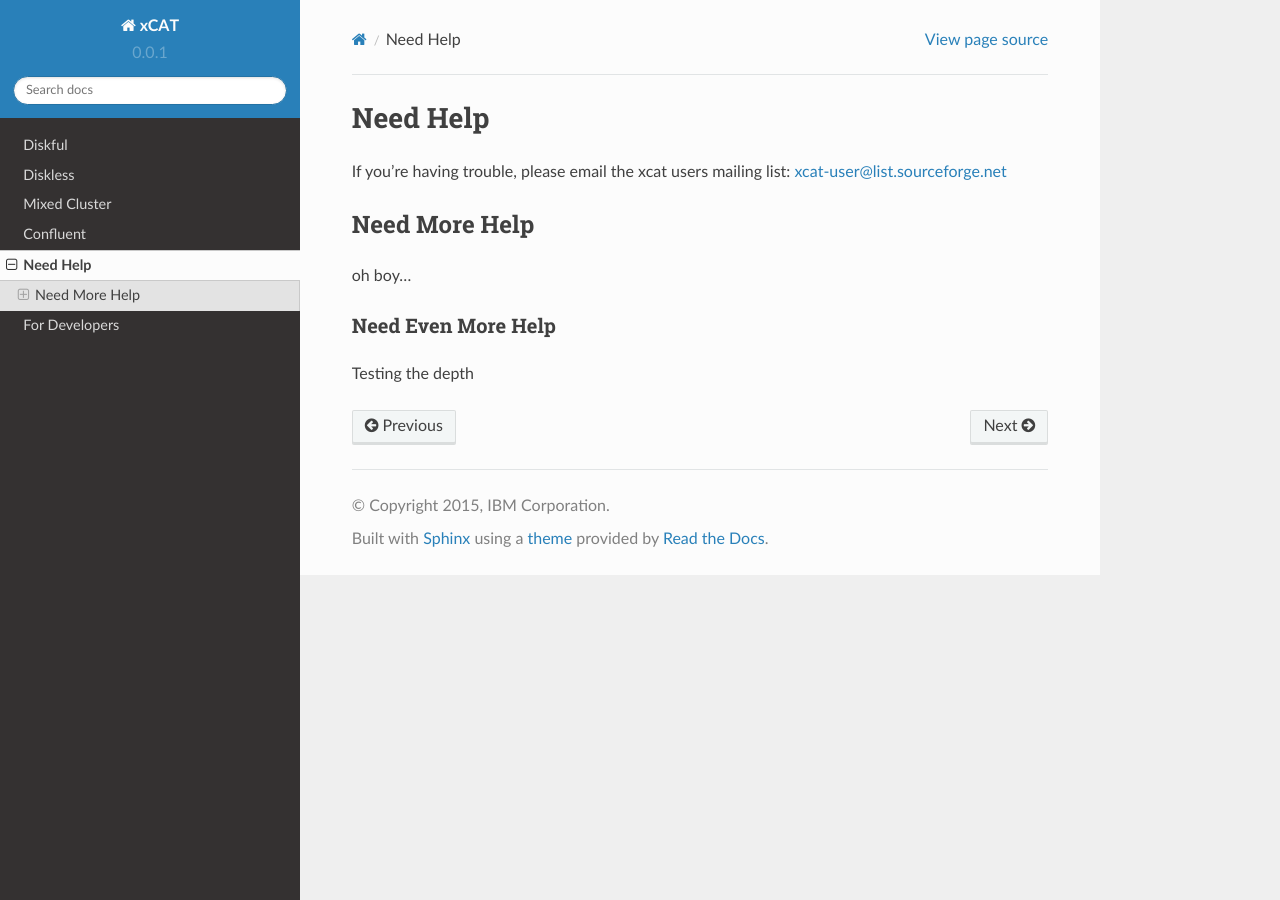
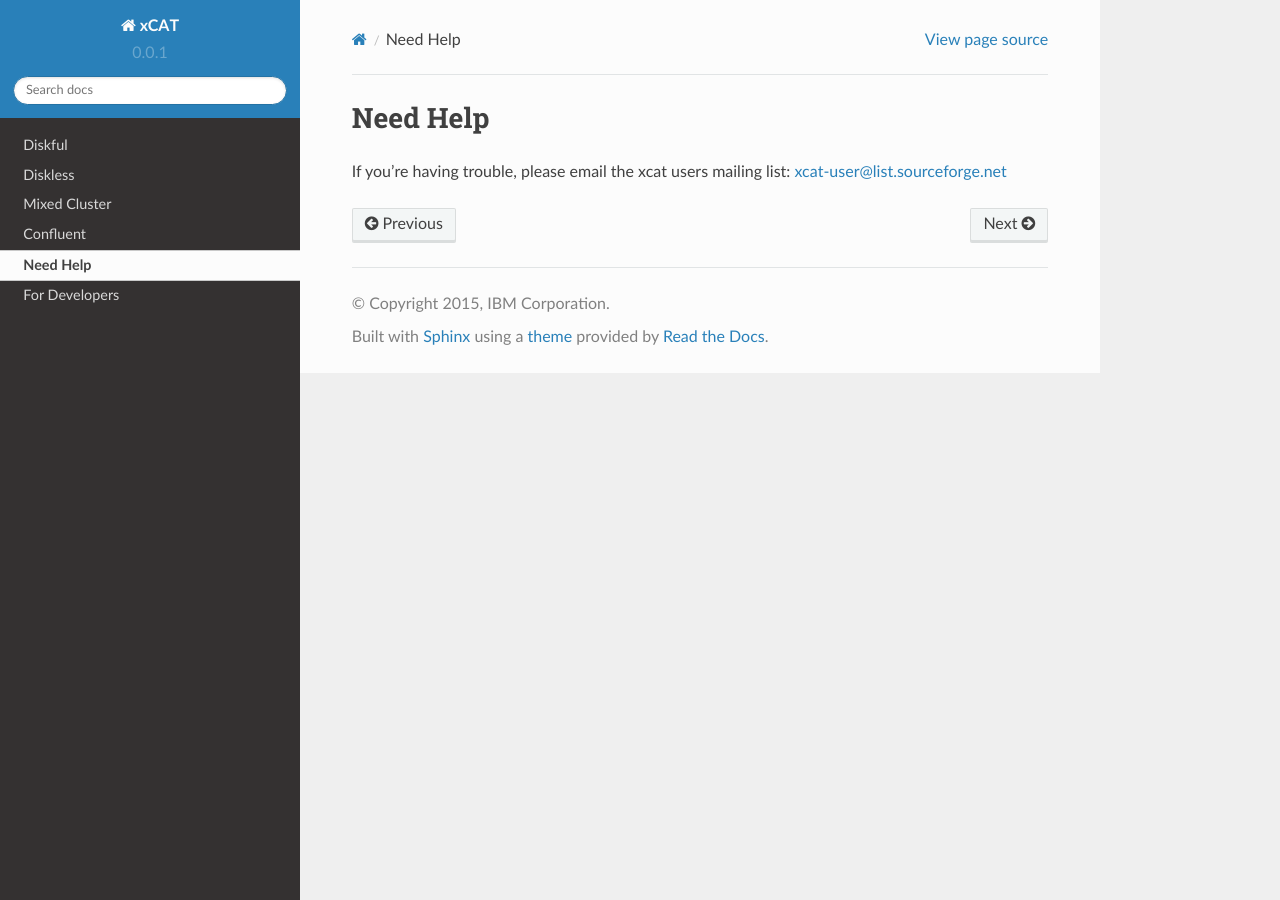
Before and after one commit to junxiawang/xcat-doc, a Sphinx documentation site: the page built from source/help.rst, in a window 1280 px wide. Built offline with Sphinx 7.4.7 and the Read the Docs theme 2.0.0, drawn with Linux system fonts in a browser that asks for light colours.

Commit message:
Remove the additional help headings on the help page. Was used for testing purposes initially

```diff
--- a/source/help.rst
+++ b/source/help.rst
@@ -2,13 +2,3 @@ Need Help
 =========
 
 If you're having trouble, please email the xcat users mailing list: xcat-user@list.sourceforge.net
-
-Need More Help
---------------
-
-oh boy...
-
-Need Even More Help
-~~~~~~~~~~~~~~~~~~~
-
-Testing the depth
```
